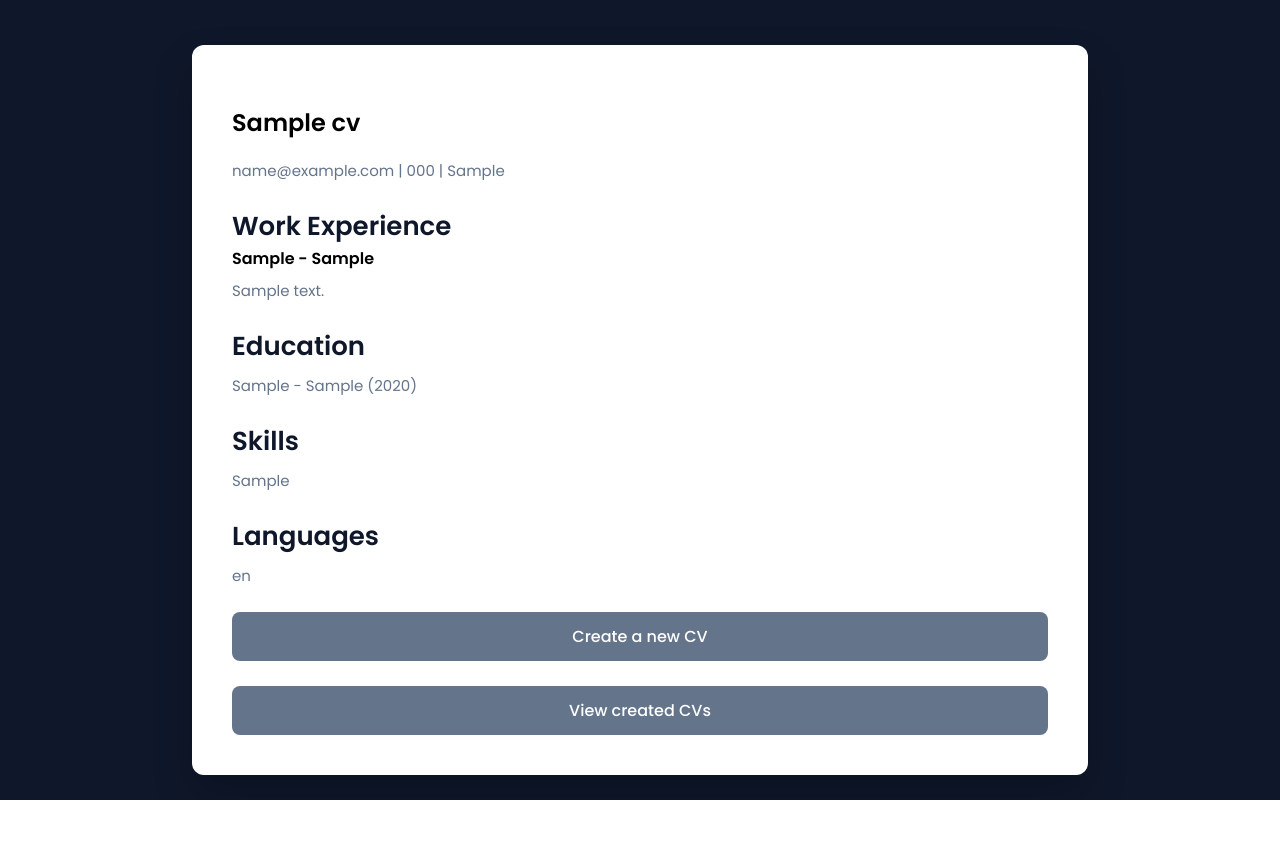
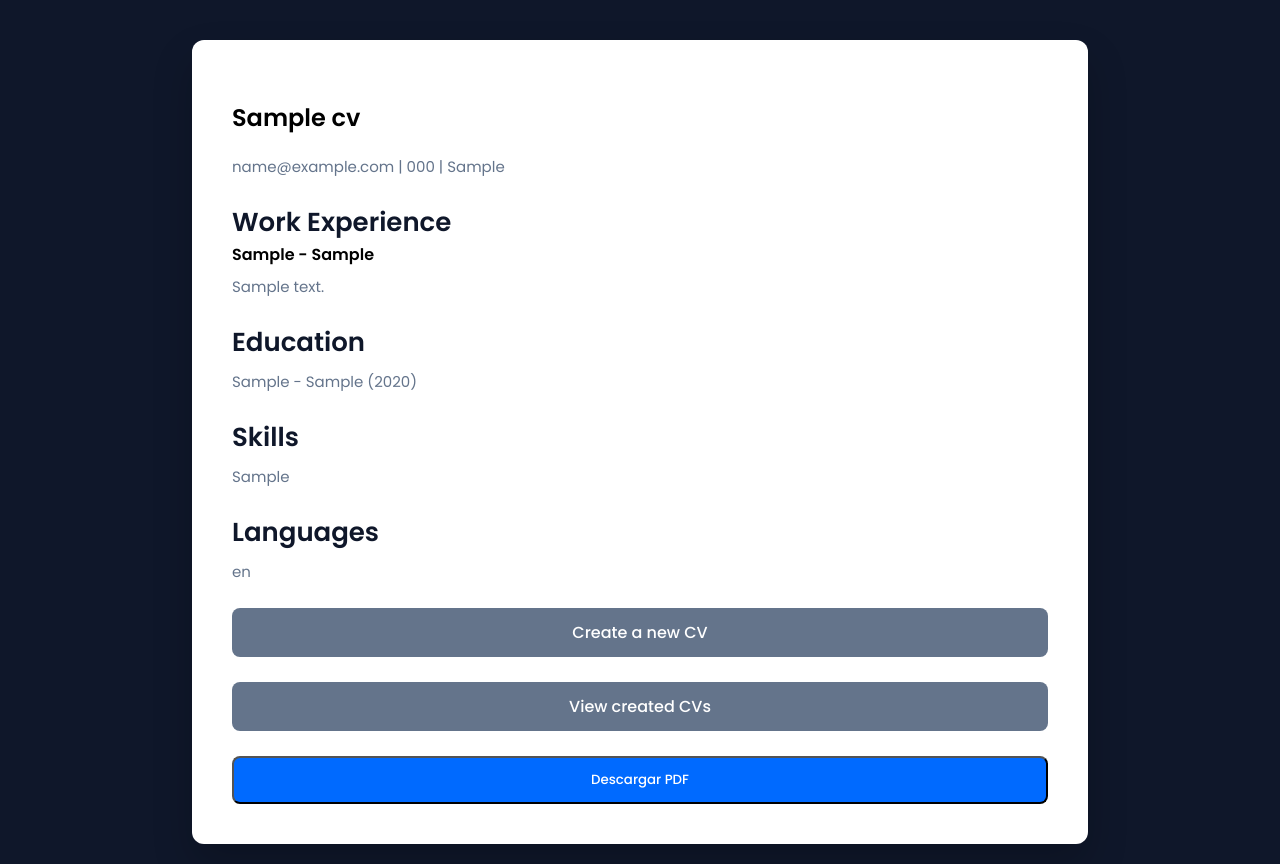
Before and after one commit to RaLoGu83/CV-Generator, a PHP site: page /CV_Generator/cv.php?id=1 in a window 1280 px wide. Before the commit the page ends 800 px from the top, so only its background shows below. Run offline with PHP 8.4, Linux system fonts and the light colour scheme; tables that the repository leaves empty or names only in its code hold one stand-in row (values such as "Sample post").

Commit message:
Feature generate PDF

```diff
--- a/cv.php
+++ b/cv.php
@@ -80,7 +80,14 @@ if (!$data) {
 
         <a href="table.php" class="btnList">View created CVs</a>
 
+        <button onclick="downloadPDF()" class="btnPDF">Descargar PDF</button>
+
     </div>
+    <script>
+        function downloadPDF() {
+            window.print();
+        }
+    </script>
 
 </body>
 
--- a/styles.css
+++ b/styles.css
@@ -121,8 +121,16 @@ h4 {
     background: #f8fafc;
 }
 
+.btnView {
+    background: #0095eb;
+    color: white;
+    padding: 6px 12px;
+    border-radius: 6px;
+    text-decoration: none;
+}
+
 .btnEdit {
-    background: #22c55e;
+    background: #ac8400;
     color: white;
     padding: 6px 12px;
     border-radius: 6px;
@@ -150,3 +158,30 @@ h4 {
     text-decoration: none;
     font-weight: 500;
 }
+
+.btnPDF {
+    cursor: pointer;
+    display: block;
+    width: 100%;
+    margin-top: 25px;
+    padding: 12px;
+    text-align: center;
+    border-radius: 8px;
+    background: #006aff;
+    color: white;
+    text-decoration: none;
+    font-weight: 500;
+}
+
+/* Para imprimir el pdf */
+@media print {
+
+    body {
+        margin: 0;
+    }
+
+    .btnList {
+        display: none; /* Para ocultar los botones */
+    }
+
+}
```
